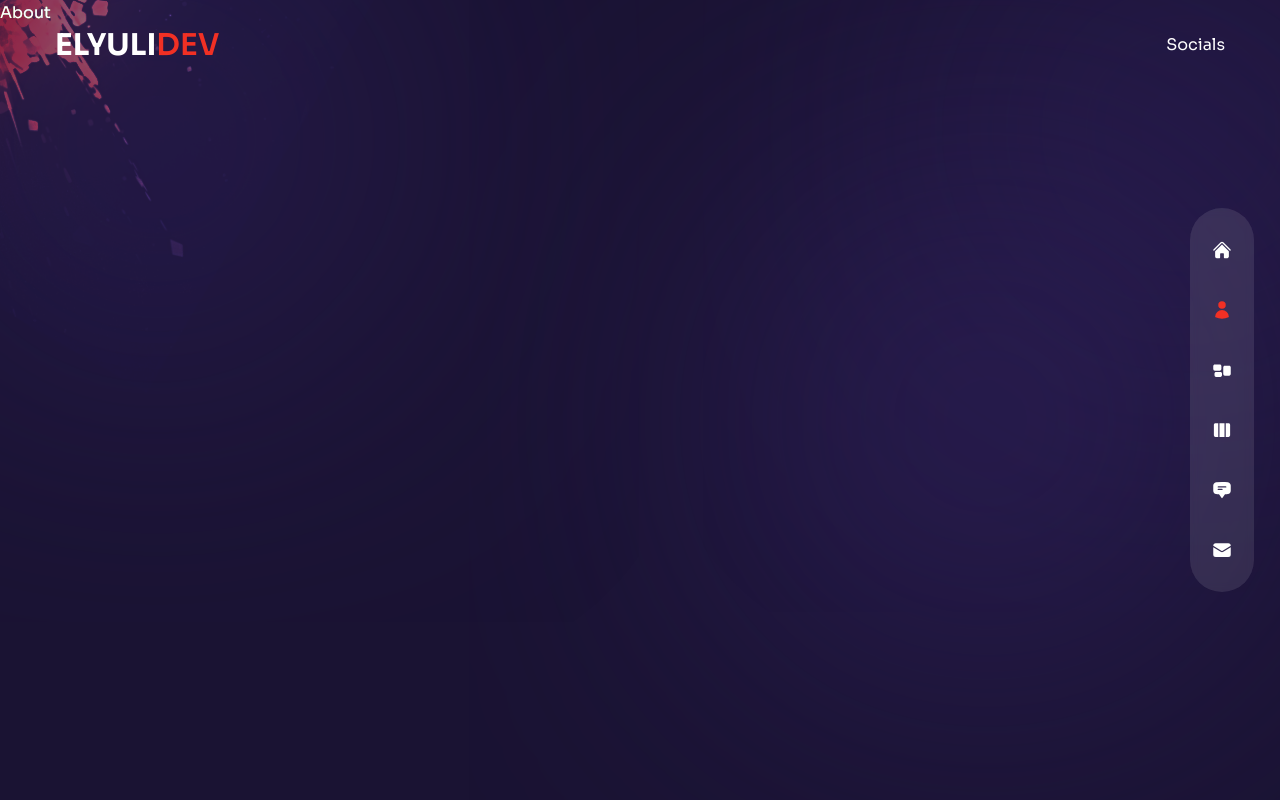
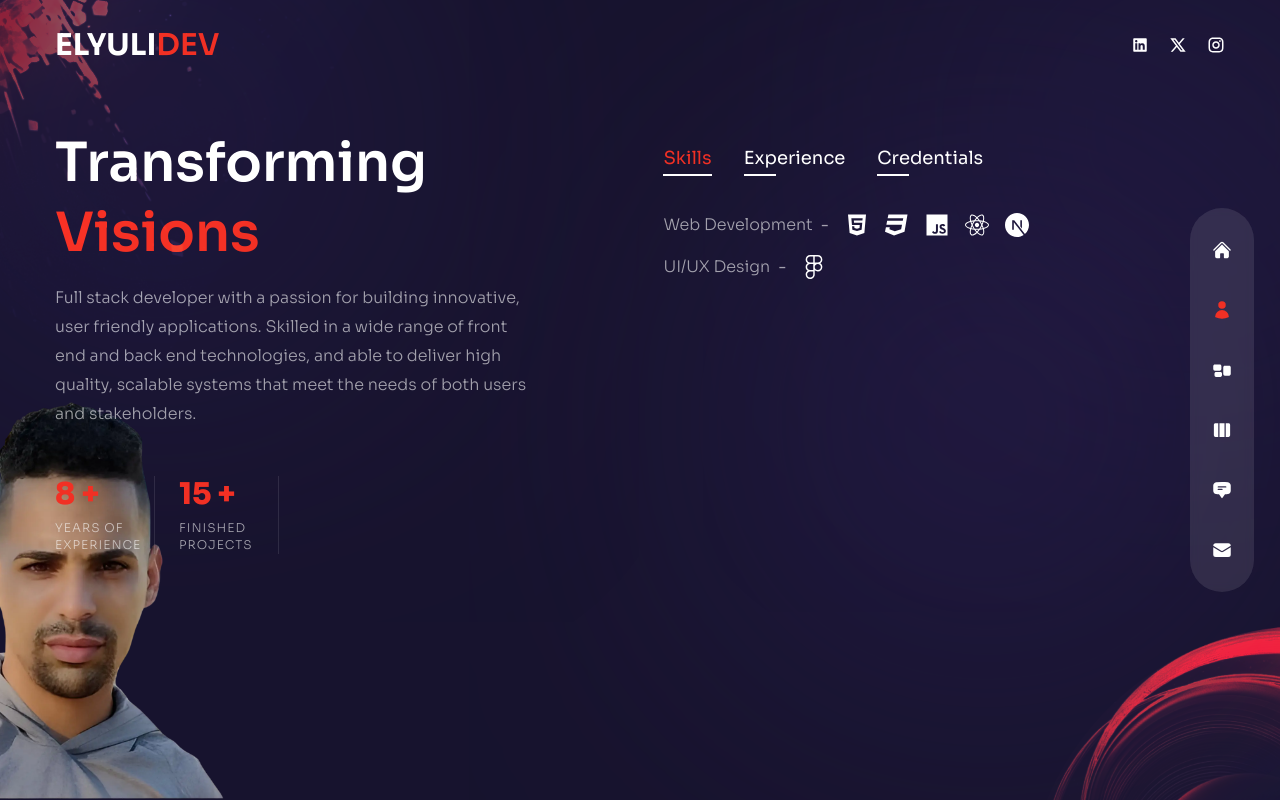
Before and after one commit to elyulidev/elyulidev-portfolio, a Next.js app: page /about in a window 1280 px wide. Built offline with nearby package versions, Linux system fonts and the light colour scheme.

Commit message:
Add About page completed

```diff
--- a/src/app/about/page.jsx
+++ b/src/app/about/page.jsx
@@ -1,4 +1,12 @@
+"use client";
+
+import Avatar from "@/components/Avatar";
 // icons
+import Circles from "@/components/Circles";
+import { fadeIn } from "@/lib/variants";
+import { motion } from "framer-motion";
+import { useState } from "react";
+import CountUp from "react-countup";
 import {
 	FaHtml5,
 	FaCss3,
@@ -15,81 +23,199 @@ import {
 	SiAdobephotoshop,
 } from "react-icons/si";
 
-
 //  data
 const aboutData = [
 	{
-    title: 'skills',
+		title: "skills",
 		info: [
 			{
-        title: 'Web Development',
+				title: "Web Development",
 				icons: [
-          <FaHtml5 />,
-          <FaCss3 />,
-          <FaJs />,
-          <FaReact />,
-          <SiNextdotjs />,
-          <SiFramer />,
-          <FaWordpress />,
+					<FaHtml5 key={1} />,
+					<FaCss3 key={2} />,
+					<FaJs key={3} />,
+					<FaReact key={4} />,
+					<SiNextdotjs key={5} />,
 				],
 			},
 			{
-        title: 'UI/UX Design',
-        icons: [<FaFigma />, <SiAdobexd />, <SiAdobephotoshop />],
+				title: "UI/UX Design",
+				icons: [<FaFigma key={1} />],
 			},
 		],
 	},
 	{
-    title: 'awards',
+		title: "experience",
 		info: [
 			{
-        title: 'Webby Awards - Honoree',
-        stage: '2011 - 2012',
+				title:
+					"Professor - 'Máximo Gómez Báez' University, Ciego de Ávila, Cuba",
+				stage: "2015 - present",
 			},
 			{
-        title: 'Adobe Design Achievement Awards - Finalist',
-        stage: '2009 - 2010',
+				title:
+					"Web Developer - 'Máximo Gómez Báez' University, Ciego de Ávila, Cuba",
+				stage: "2015 - present",
 			},
 		],
 	},
 	{
-    title: 'experience',
+		title: "credentials",
 		info: [
 			{
-        title: 'UX/UI Designer - XYZ Company',
-        stage: '2012 - 2023',
+				title:
+					"Informatic Engineer - 'Máximo Gómez Báez' University, Ciego de Ávila, Cuba",
+				stage: "2015",
 			},
 			{
-        title: 'Web Developer - ABC Agency',
-        stage: '2010 - 2012',
-      },
-      {
-        title: 'Intern - DEF Corporation',
-        stage: '2008 - 2010',
-      },
-    ],
-  },
-  {
-    title: 'credentials',
-    info: [
-      {
-        title: 'Web Development - ABC University, LA, CA',
-        stage: '2011',
-      },
-      {
-        title: 'Computer Science Diploma - AV Technical Institute',
-        stage: '2009',
-      },
-      {
-        title: 'Certified Graphic Designer - ABC Institute, Los Angeles, CA',
-        stage: '2006',
+				title:
+					"M.Sc. in Applied Informatic - 'Máximo Gómez Báez' University, Ciego de Ávila, Cuba",
+				stage: "2022",
 			},
 		],
 	},
 ];
 
 const About = () => {
-  return <div>About</div>;
+	const [index, setIndex] = useState(0);
+
+	return (
+		<main className='h-full bg-primary/30 py-32 text-center xl:text-left '>
+			<Circles />
+			{/* avatar img */}
+			<motion.div
+				variants={fadeIn("right", 0.2)}
+				initial='hidden'
+				animate='show'
+				exit='hidden'
+				className='hidden xl:flex xl:h-[50%] absolute bottom-0 xl:-left-[245px]'
+			>
+				<Avatar />
+			</motion.div>
+			<div className='container mx-auto h-full flex flex-col items-start xl:flex-row gap-x-6 '>
+				{/* text */}
+				<div className='relative z-[1] flex-1 flex flex-col justify-center '>
+					<motion.h2
+						variants={fadeIn("right", 0.2)}
+						initial='hidden'
+						animate='show'
+						exit='hidden'
+						className='h2'
+					>
+						Transforming <span className='text-accent'>Visions</span>
+					</motion.h2>
+					<motion.p
+						variants={fadeIn("right", 0.4)}
+						initial='hidden'
+						animate='show'
+						exit='hidden'
+						className='max-w-[500px] mx-auto xl:mx-0 mb-6 xl:mb-12 px-2 xl:px-0'
+					>
+						Full stack developer with a passion for building innovative, user
+						friendly applications. Skilled in a wide range of front end and back
+						end technologies, and able to deliver high quality, scalable systems
+						that meet the needs of both users and stakeholders.
+					</motion.p>
+					{/* counters */}
+					<motion.div
+						variants={fadeIn("right", 0.6)}
+						initial='hidden'
+						animate='show'
+						exit='hidden'
+						className='hidden md:flex md:max-w-xl xl:max-w-none mx-auto xl:mx-0 mb-8'
+					>
+						<div>
+							<div className='flex flex-1 xl:gap-x-6'>
+								{/* experience */}
+								<div className='relative flex-1 after:w-[1px] after:h-full after:bg-white/10 after:absolute after:top-0 after:right-0'>
+									<div className='text-2xl xl:text-3xl font-extrabold text-accent mb-2'>
+										<CountUp start={0} end={8} duration={5} /> +
+									</div>
+									<p className='text-xs uppercase tracking-[1px] leading-[1.4] max-w-[100px]'>
+										Years of experience
+									</p>
+								</div>
+								{/* clients */}
+								{/* <div className='relative flex-1 after:w-[1px] after:h-full after:bg-white/10 after:absolute after:top-0 after:right-0'>
+									<div className='text-2xl xl:text-4xl font-extrabold text-accent mb-2'>
+										<CountUp start={0} end={250} duration={5} /> +
+									</div>
+									<p className='text-xs uppercase tracking-[1px] leading-[1.4] max-w-[100px]'>
+										Satisfied clients
+									</p>
+								</div> */}
+								{/* projects */}
+								<div className='relative flex-1 after:w-[1px] after:h-full after:bg-white/10 after:absolute after:top-0 after:right-0'>
+									<div className='text-2xl xl:text-3xl font-extrabold text-accent mb-2'>
+										<CountUp start={0} end={15} duration={5} /> +
+									</div>
+									<p className='text-xs uppercase tracking-[1px] leading-[1.4] max-w-[100px]'>
+										Finished projects
+									</p>
+								</div>
+								{/* awards */}
+								{/* <div className='relative flex-1'>
+									<div className='text-2xl xl:text-4xl font-extrabold text-accent mb-2'>
+										<CountUp start={0} end={8} duration={5} /> +
+									</div>
+									<p className='text-xs uppercase tracking-[1px] leading-[1.4] max-w-[100px]'>
+										Winning awards
+									</p>
+								</div> */}
+							</div>
+						</div>
+					</motion.div>
+				</div>
+				{/* info */}
+				<motion.div
+					variants={fadeIn("left", 0.4)}
+					initial='hidden'
+					animate='show'
+					exit='hidden'
+					className='w-full h-[480px] flex flex-col xl:max-w-[48%] xl:mt-4'
+				>
+					<div className='flex mx-auto gap-x-4 mb-4 xl:gap-x-8 xl:mx-0'>
+						{aboutData.map((item, itemIndex) => (
+							<div
+								key={itemIndex}
+								className={`${
+									index === itemIndex
+										? "text-accent after:w-full after:bg-accent after:transition-all after:duration-300"
+										: ""
+								} relative cursor-pointer capitalize xl:text-lg after:w-8 after:h-[2px] after:bg-white after:absolute after:-bottom-1 after:left-0`}
+								onClick={() => setIndex(itemIndex)}
+							>
+								{item.title}
+							</div>
+						))}
+					</div>
+					<div className='py-2 flex flex-col items-center gap-y-2 xl:py-6 xl:gap-y-4 xl:items-start h-[200px] xl:h-auto overflow-auto xl:overflow-hidden pb-[40px] xl:mb-0'>
+						{aboutData[index].info.map((item, itemIndex) => (
+							<div
+								key={itemIndex}
+								className='flex flex-1 flex-col md:flex-row max-w-max gap-x-2 items-center text-white/60'
+							>
+								{/* title */}
+								<div className='font-light mb-2 md:mb-0 xl:max-w-[300px]'>
+									{item.title}
+								</div>
+								<div className='hidden md:flex'>-</div>
+								<div>{item.stage}</div>
+								<div className='flex gap-x-4'>
+									{/* icons */}
+									{item.icons?.map((icon, i) => (
+										<div key={i} className='text-2xl text-white'>
+											{icon}
+										</div>
+									))}
+								</div>
+							</div>
+						))}
+					</div>
+				</motion.div>
+			</div>
+		</main>
+	);
 };
 
 export default About;
--- a/src/components/Socials.jsx
+++ b/src/components/Socials.jsx
@@ -1,5 +1,39 @@
+import Link from "next/link";
+import {
+	RiInstagramLine,
+	RiLinkedinBoxFill,
+	RiTwitterXLine,
+} from "react-icons/ri";
+
 const Socials = () => {
-  return <div>Socials</div>;
+	return (
+		<ul className='flex items-center gap-x-5 text-lg'>
+			<li className=''>
+				<Link
+					href={``}
+					className='hover:text-accent transition-all duration-300'
+				>
+					<RiLinkedinBoxFill />
+				</Link>
+			</li>
+			<li className=''>
+				<Link
+					href={``}
+					className='hover:text-accent transition-all duration-300'
+				>
+					<RiTwitterXLine />
+				</Link>
+			</li>
+			<li className=''>
+				<Link
+					href={``}
+					className='hover:text-accent transition-all duration-300'
+				>
+					<RiInstagramLine />
+				</Link>
+			</li>
+		</ul>
+	);
 };
 
 export default Socials;
```
Also changed, not shown: public/avatar.png (added). Lines whose indentation alone changed are shown as unchanged.
